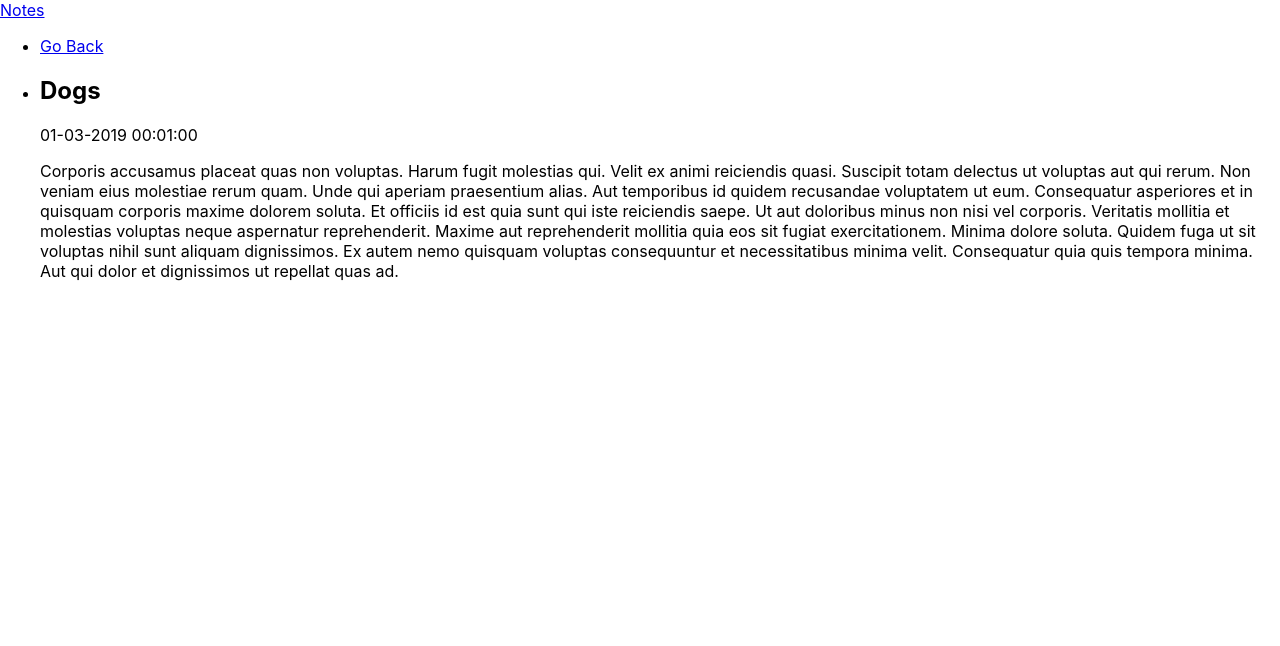
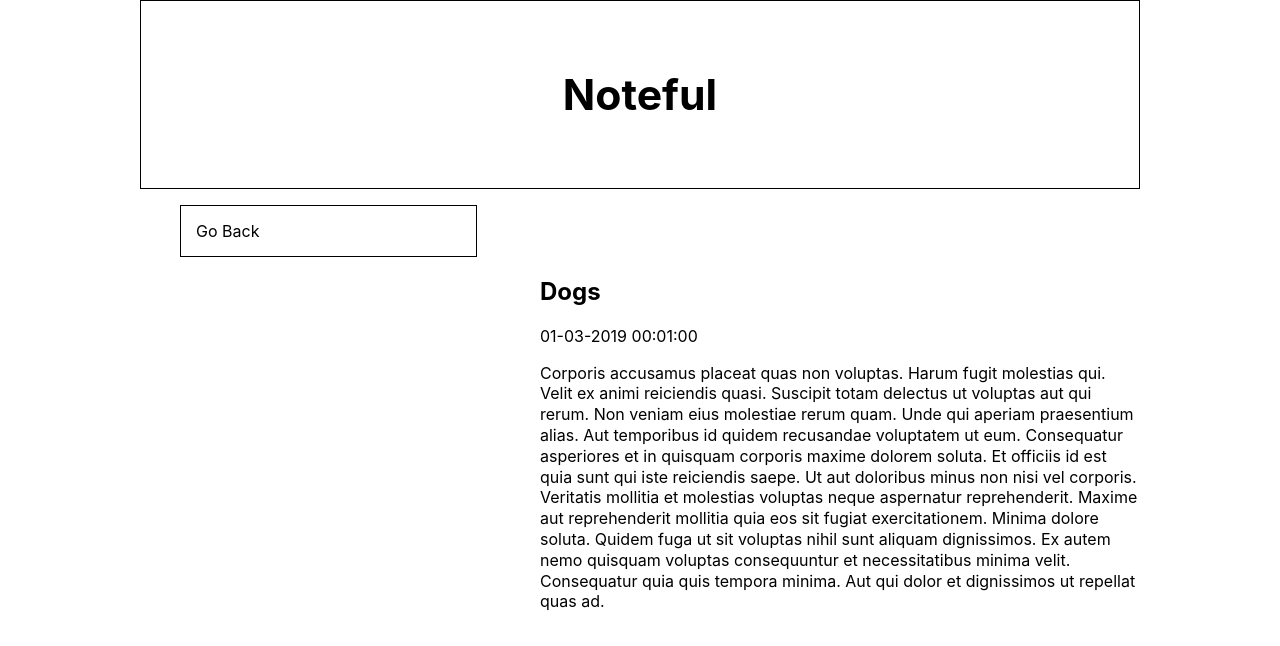
Before and after one commit to thinkful-ei-bee/mehul-silas-noteful, a React (Create React App) app: page /Note/cbc787a0-ffaf-11e8-8eb2-f2801f1b9fd1 in a window 1280 px wide. Shown: the top 646 px of the page. Built offline with nearby package versions, Linux system fonts and the light colour scheme.

Commit message:
new-styles

```diff
--- /dev/null
+++ b/src/App.css
@@ -0,0 +1,45 @@
+body {
+  margin: auto;
+  max-width: 1000px;
+  box-sizing: border-box;
+}
+
+h1 {
+  text-align: center;
+  font-size: 32pt;
+  border: 1px solid black;
+  padding: 68px 0;
+  margin: 0;
+}
+
+li {
+  list-style: none;
+}
+
+p {
+  line-height: 130%;
+}
+
+a {
+  text-decoration: none;
+  color: black;
+}
+
+.folderList {
+  height: 100%;
+  display: inline-block;
+  padding-left: 0;
+  margin-top: 2%;
+}
+
+.back-button {
+  border: 1px solid black;
+  padding: 15px;
+  list-style: none;
+  width: 265px;
+}
+
+.note-info {
+  max-width: 600px;
+  float: right;
+}
--- a/src/App.js
+++ b/src/App.js
@@ -5,6 +5,7 @@ import FolderList from './FolderList'
 import NoteList from './NoteList'
 import NotePage from './NotePage'
 import STORE from './STORE'
+import './App.css';
 
 class App extends React.Component {
 
--- a/src/Folder.css
+++ b/src/Folder.css
@@ -1,3 +1,39 @@
+
+
 .active {
-    background-color: blue;
+    background-color: lightblue;
 }
+
+.folderItem {
+  border: 1px solid black;
+  padding: 15px;
+  list-style: none;
+  width: 265px;
+  text-align: center;
+}
+
+.noteList {
+  float: right;
+  position: relative;
+  list-style: none;
+  margin: 2% 1%;
+  padding: 0;
+}
+
+.noteList li {
+  border: 1px solid black;
+  width: 640px;
+  height: 110px;
+}
+
+.noteList li a {
+  font-size: 24pt;
+  padding: 2%;
+  position: relative;
+  top: 10px;
+}
+
+.noteList li p {
+  padding: 2%;
+  position: relative;
+}
--- a/src/Folder.js
+++ b/src/Folder.js
@@ -8,7 +8,7 @@ class Folder extends React.Component  {
 
   render(){
     return (
-      <li key={this.props.folderid}>
+      <li key={this.props.folderid} className='folderItem'>
         <NavLink to={`/Folder/${this.props.folderid}`}>
         {this.props.folderName}</NavLink>
       </li>
--- a/src/FolderList.js
+++ b/src/FolderList.js
@@ -16,7 +16,7 @@ class FolderList extends React.Component  {
     })
 
     return (
-      <ul>
+      <ul className='folderList'>
         {folders}
       </ul>
     );
--- a/src/HomePage.js
+++ b/src/HomePage.js
@@ -3,9 +3,9 @@ import {Route,Link} from 'react-router-dom';
 
 function HomePage() {
   return (
-    <div>
-      <Link to='/'>Notes</Link>
-    </div>
+    <h1>
+      <Link to='/'>Noteful</Link>
+    </h1>
   );
 }
 
--- a/src/NoteList.js
+++ b/src/NoteList.js
@@ -20,7 +20,7 @@ class NoteList extends React.Component  {
            />
       })
     return (
-      <ul>
+      <ul className="noteList">
         {newnotes}
       </ul>
     );
--- a/src/NotePage.js
+++ b/src/NotePage.js
@@ -17,11 +17,11 @@ class NotePage extends React.Component  {
     let date = moment(NOTE.modified).format('MM-DD-YYYY HH:MM:SS');
 
     return (
-      <ul>
-          <li>
+      <ul className='note-page'>
+          <li className='back-button'>
         <Link to={`/Folder/${NOTE.folderId}`}>Go Back</Link>
         </li>
-          <li>
+          <li className='note-info'>
         <h2>{NOTE.name}</h2>
         <p>{date} </p>
         <p>{NOTE.content}</p>
--- a/src/index.css
+++ b/src/index.css
@@ -1,5 +1,5 @@
 body {
-  margin: 0;
+
   padding: 0;
   font-family: -apple-system, BlinkMacSystemFont, "Segoe UI", "Roboto", "Oxygen",
     "Ubuntu", "Cantarell", "Fira Sans", "Droid Sans", "Helvetica Neue",
```
